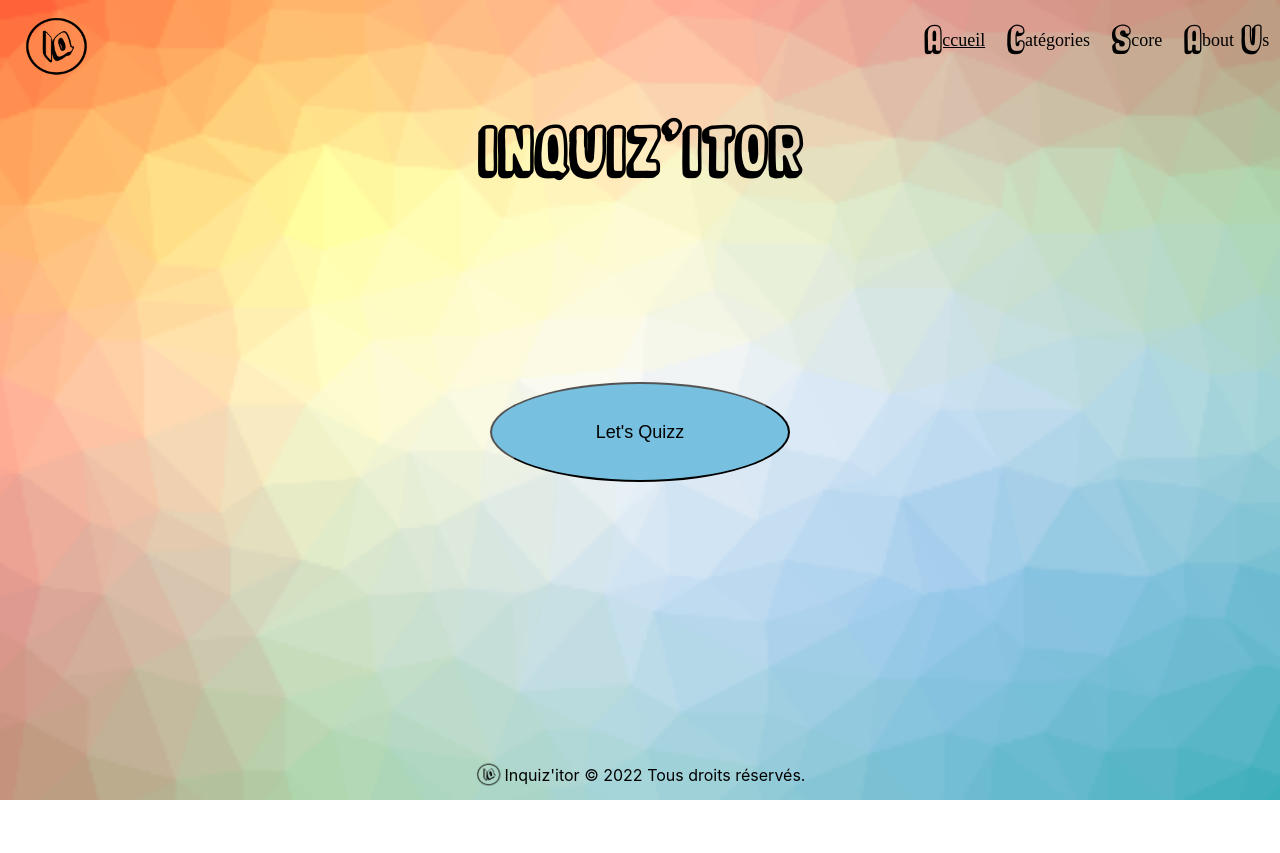
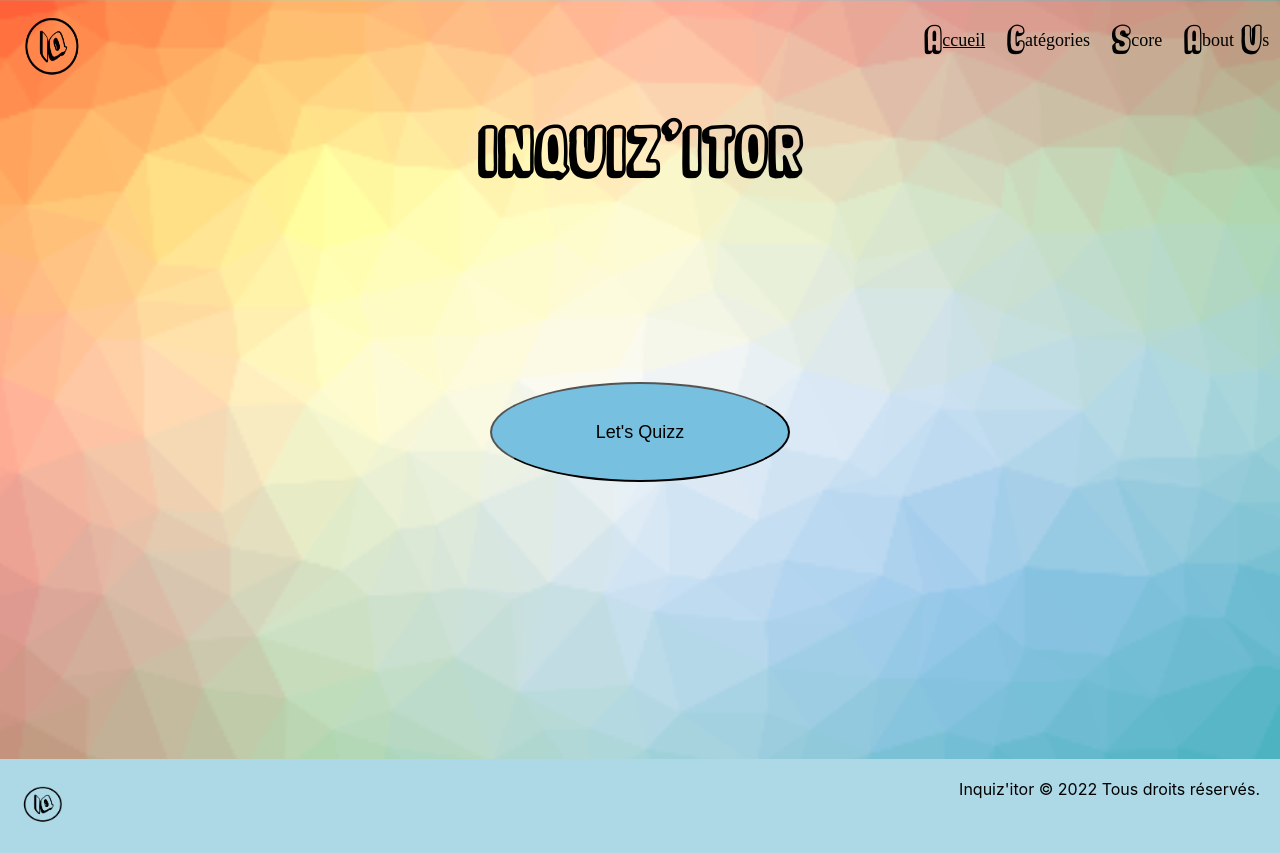
Before and after one commit to ComicScrip/lyon-react-mars22-p2g5, a React (Create React App) app: page / in a window 1280 px wide. Before the commit the page ends 800 px from the top, so only its background shows below. Built offline with nearby package versions, Linux system fonts and the light colour scheme.

Commit message:
fixed issues

```diff
--- a/src/styles/footer.css
+++ b/src/styles/footer.css
@@ -1,14 +1,23 @@
-.logoImageFooter {
-  width: 30px;
-  height: 30px;
+* {
+  box-sizing: border-box;
+  margin: 0;
 }
 
 footer {
   display: flex;
-  justify-content: center;
-  bottom: 0;
+  justify-content: space-between;
+  width: 100%;
+  padding: 20px;
+  margin-top: 20px;
+  background-color: lightblue;
 }
 
-.footerText {
-  padding-top: 6px;
+.footer-text {
+  text-align: center;
+  margin: auto;
 }
+
+footer img {
+  text-align: left;
+  width: 50px;
+}
```
